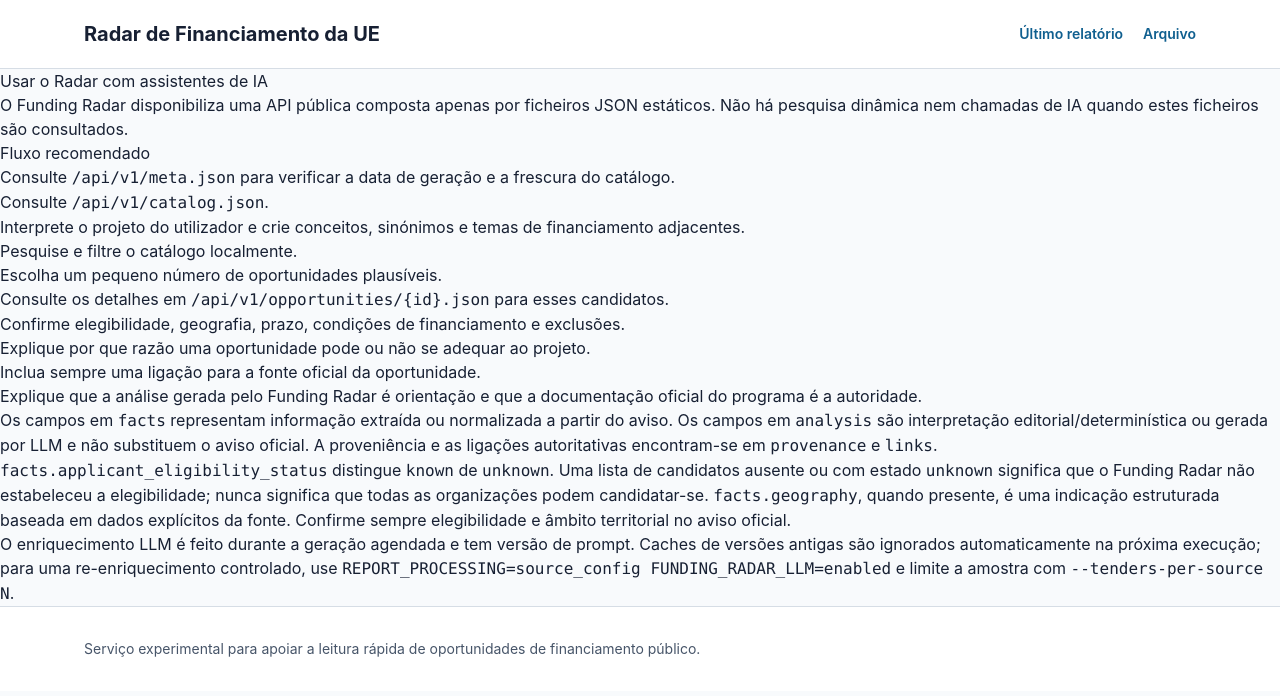
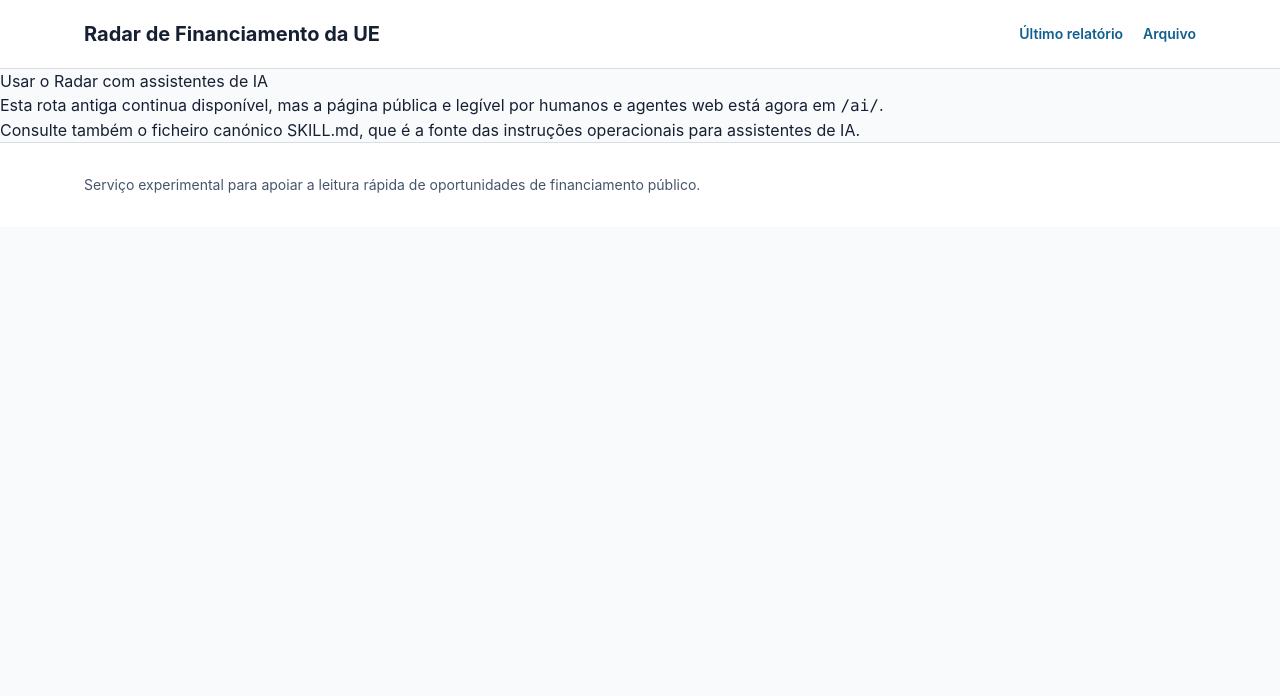
Before and after one commit to metade/radar-de-financiamento, a Jekyll site: the page built from ai.md, in a window 1280 px wide. Shown: the top 696 px of the page. Built offline with Jekyll 4.4.1, drawn with Linux system fonts in a browser that asks for light colours.

```diff
--- a/_layouts/default.html
+++ b/_layouts/default.html
@@ -3,7 +3,7 @@
   <head>
     <meta charset="utf-8">
     <meta name="viewport" content="width=device-width, initial-scale=1">
-    <meta name="description" content="{{ site.description }}">
+    <meta name="description" content="{{ page.description | default: site.description }}">
     <title>{% if page.title %}{{ page.title }} | {% endif %}{{ site.title }}</title>
     <link rel="stylesheet" href="{{ '/assets/css/site.css' | relative_url }}">
     <link rel="stylesheet" href="{{ '/assets/build/input.css' | relative_url }}">
--- a/_plugins/raw_ai_markdown.rb
+++ b/_plugins/raw_ai_markdown.rb
@@ -1,4 +1,76 @@
 require "fileutils"
+require "kramdown"
+
+module FundingRadar
+  class AiPageGenerator < Jekyll::Generator
+    safe true
+    priority :low
+
+    def generate(site)
+      skill_path = File.join(site.source, "ai", "SKILL.md")
+      return unless File.file?(skill_path)
+
+      page = Jekyll::PageWithoutAFile.new(site, site.source, "ai", "index.html")
+      page.data = {
+        "layout" => "default",
+        "title" => "AI Integration — Radar de Financiamento",
+        "description" => "Instruções para assistentes de IA consultarem a API pública de oportunidades de financiamento do Radar de Financiamento."
+      }
+      page.content = page_content(site, skill_path)
+      site.pages << page
+    end
+
+    private
+
+    def page_content(site, skill_path)
+      base_url = [site.config["url"], site.config["baseurl"]].compact.join
+      base_url = "https://radar-de-financiamento.decidimosarroios.pt" if base_url.empty?
+      skill_url = "#{base_url}/ai/SKILL.md"
+      meta_url = "#{base_url}/api/v1/meta.json"
+      catalog_url = "#{base_url}/api/v1/catalog.json"
+      schema_url = "#{base_url}/api/v1/schema.json"
+      skill_html = Kramdown::Document.new(skill_markdown(skill_path), input: "GFM").to_html
+
+      <<~HTML
+        <section class="bg-soft-sky">
+          <div class="mx-auto max-w-6xl px-5 py-10">
+            <p class="text-sm font-semibold uppercase tracking-wide text-civic-blue">Integração pública</p>
+            <h1 class="mt-2 max-w-4xl text-3xl font-bold text-ink sm:text-5xl">Radar de Financiamento — instruções para IA</h1>
+            <p class="mt-4 max-w-3xl text-lg leading-8 text-slate-700">O Radar de Financiamento publica dados estáticos sobre oportunidades de financiamento público. Estas instruções explicam como um assistente de IA deve usar o conjunto de dados para encontrar oportunidades relevantes.</p>
+            <p class="mt-4 max-w-3xl text-slate-700">O Radar não opera um chatbot nem faz inferência LLM por consulta. Pode usar o seu próprio assistente; a conversa e o raciocínio são feitos por esse assistente, enquanto o Radar disponibiliza uma API pública gerada periodicamente. Confirme sempre elegibilidade e condições na fonte oficial.</p>
+            <div class="mt-6 flex flex-wrap gap-x-6 gap-y-3 text-sm font-semibold">
+              <a class="text-civic-blue underline hover:text-ink" href="#{skill_url}">Ver SKILL.md original</a>
+              <a class="text-civic-blue underline hover:text-ink" href="#{meta_url}">API: metadados</a>
+              <a class="text-civic-blue underline hover:text-ink" href="#{catalog_url}">API: catálogo</a>
+              <a class="text-civic-blue underline hover:text-ink" href="#{schema_url}">API: schema</a>
+            </div>
+          </div>
+        </section>
+
+        <div class="mx-auto max-w-6xl px-5 py-10">
+          <section class="mb-10 border border-line bg-white p-6" aria-labelledby="como-funciona">
+            <h2 id="como-funciona" class="text-2xl font-bold text-ink">Como funciona</h2>
+            <p class="mt-4 font-mono text-sm leading-7 text-slate-700">A sua pergunta → o seu assistente de IA → API pública estática do Radar de Financiamento → fontes oficiais de financiamento</p>
+            <p class="mt-4 text-slate-700">Os detalhes individuais estão disponíveis em <code>/api/v1/opportunities/{id}.json</code> ou através de <code>detail_url</code> nos registos do catálogo.</p>
+          </section>
+
+          <section class="mb-10 border-l-4 border-civic-gold bg-soft-amber p-6" aria-labelledby="exemplo">
+            <h2 id="exemplo" class="text-xl font-bold text-ink">Exemplo de utilização</h2>
+            <p class="mt-3 text-slate-700">“Somos uma Junta de Freguesia em Lisboa e queremos plantar árvores, criar mais sombra e melhorar os parques infantis. Que oportunidades de financiamento devemos investigar?”</p>
+          </section>
+
+          <article class="max-w-4xl text-slate-700">
+            #{skill_html}
+          </article>
+        </div>
+      HTML
+    end
+
+    def skill_markdown(path)
+      File.read(path, encoding: "UTF-8").sub(/\A---\s*\n.*?\n---\s*\n/m, "")
+    end
+  end
+end
 
 Jekyll::Hooks.register :site, :post_write do |site|
   source_root = File.join(site.source, "ai")
--- a/ai.md
+++ b/ai.md
@@ -6,23 +6,6 @@ permalink: /ia/
 
 # Usar o Radar com assistentes de IA
 
-O Funding Radar disponibiliza uma API pública composta apenas por ficheiros JSON estáticos. Não há pesquisa dinâmica nem chamadas de IA quando estes ficheiros são consultados.
+Esta rota antiga continua disponível, mas a página pública e legível por humanos e agentes web está agora em [`/ai/`]({{ '/ai/' | relative_url }}).
 
-## Fluxo recomendado
-
-1. Consulte [`/api/v1/meta.json`]({{ '/api/v1/meta.json' | relative_url }}) para verificar a data de geração e a frescura do catálogo.
-2. Consulte [`/api/v1/catalog.json`]({{ '/api/v1/catalog.json' | relative_url }}).
-3. Interprete o projeto do utilizador e crie conceitos, sinónimos e temas de financiamento adjacentes.
-4. Pesquise e filtre o catálogo localmente.
-5. Escolha um pequeno número de oportunidades plausíveis.
-6. Consulte os detalhes em `/api/v1/opportunities/{id}.json` para esses candidatos.
-7. Confirme elegibilidade, geografia, prazo, condições de financiamento e exclusões.
-8. Explique por que razão uma oportunidade pode ou não se adequar ao projeto.
-9. Inclua sempre uma ligação para a fonte oficial da oportunidade.
-10. Explique que a análise gerada pelo Funding Radar é orientação e que a documentação oficial do programa é a autoridade.
-
-Os campos em `facts` representam informação extraída ou normalizada a partir do aviso. Os campos em `analysis` são interpretação editorial/determinística ou gerada por LLM e não substituem o aviso oficial. A proveniência e as ligações autoritativas encontram-se em `provenance` e `links`.
-
-`facts.applicant_eligibility_status` distingue `known` de `unknown`. Uma lista de candidatos ausente ou com estado `unknown` significa que o Funding Radar não estabeleceu a elegibilidade; nunca significa que todas as organizações podem candidatar-se. `facts.geography`, quando presente, é uma indicação estruturada baseada em dados explícitos da fonte. Confirme sempre elegibilidade e âmbito territorial no aviso oficial.
-
-O enriquecimento LLM é feito durante a geração agendada e tem versão de prompt. Caches de versões antigas são ignorados automaticamente na próxima execução; para uma re-enriquecimento controlado, use `REPORT_PROCESSING=source_config FUNDING_RADAR_LLM=enabled` e limite a amostra com `--tenders-per-source N`.
+Consulte também o [ficheiro canónico SKILL.md]({{ '/ai/SKILL.md' | relative_url }}), que é a fonte das instruções operacionais para assistentes de IA.
--- a/llms.txt
+++ b/llms.txt
@@ -2,6 +2,8 @@
 
 Funding Radar é um catálogo estático semanal de oportunidades de financiamento público com interesse potencial para autarquias portuguesas.
 
+- AI usage instructions: https://radar-de-financiamento.decidimosarroios.pt/ai/
+- Canonical skill: https://radar-de-financiamento.decidimosarroios.pt/ai/SKILL.md
 - Frescura e versão: /api/v1/meta.json
 - Descoberta compacta: /api/v1/catalog.json
 - Registo detalhado: /api/v1/opportunities/{id}.json
--- a/tailwind.config.js
+++ b/tailwind.config.js
@@ -3,7 +3,8 @@ module.exports = {
     "./*.{html,md}",
     "./_includes/**/*.{html,md}",
     "./_layouts/**/*.{html,md}",
-    "./_reports/**/*.{html,md}"
+    "./_reports/**/*.{html,md}",
+    "./_plugins/**/*.{rb,html}"
   ],
   theme: {
     extend: {
```
Also changed, not shown: test/ai_page_test.rb (added, +41 -0 lines), README.md, assets/css/site.css.
